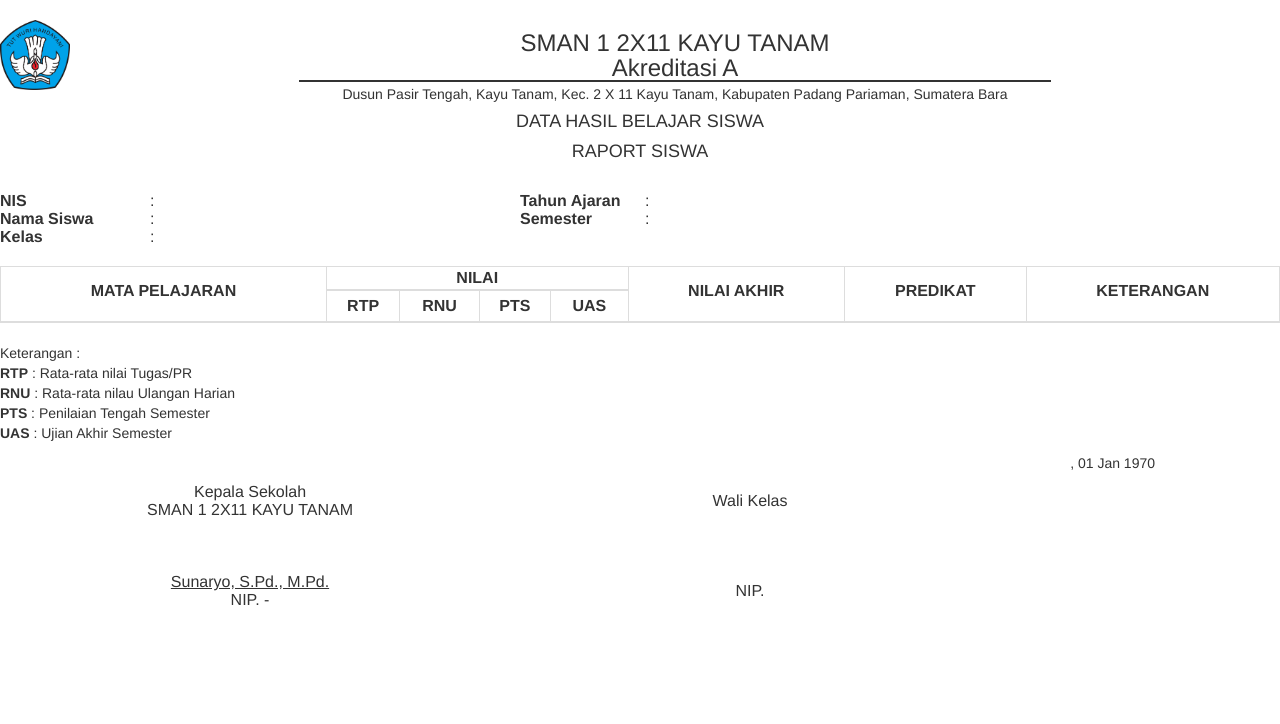
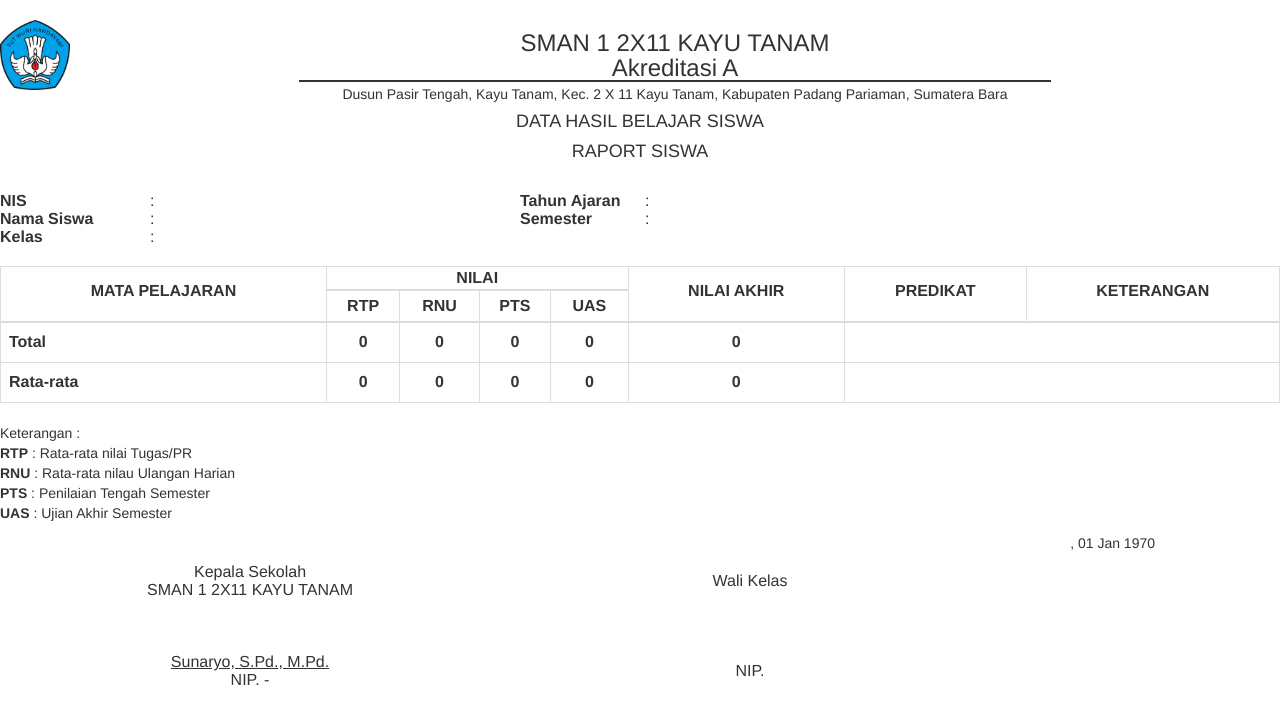
Before and after one commit to Khairul122/JK-WebPengolahanNilaiSiswa-ED, a CodeIgniter app: page /e-raport/index.php/raport/cetak in a window 1280 px wide. Shown: the top 724 px of the page. Run offline with CodeIgniter, Linux system fonts and the light colour scheme; a user stored in the database is signed in; data comes from the database, SQL or seed files in the repository; data that the repository does not hold is empty; some libraries are stand-ins or nearby versions.

Commit message:
menambahkan rata-rata dan jumlah

```diff
--- a/views/cetak_raport.php
+++ b/views/cetak_raport.php
@@ -25,8 +25,8 @@ error_reporting(0);
         <br>
         <p style="line-height:5px; text-align: center; margin-top:-10px; ">
             <?= _school_profile()->alamat; ?>
-        <br>
-        <br>
+            <br>
+            <br>
 
         <h4 class="text-center">DATA HASIL BELAJAR SISWA</h4>
         <h4 class="text-center">RAPORT SISWA</h4>
@@ -77,6 +77,17 @@ error_reporting(0);
                 </tr>
             </thead>
             <tbody>
+                <?php
+                // Initialize variables to hold the sum of each column and the number of rows
+                $total_rtp = 0;
+                $total_rnu = 0;
+                $total_pts = 0;
+                $total_uas = 0;
+                $total_nilai_akhir = 0;
+                $count_rows = count($raport_nilai);
+                ?>
+
+                <!-- Iterate through the raport_nilai data -->
                 <?php foreach ($raport_nilai as $row) : ?>
                     <tr>
                         <td><?= $row['mapel_nama']; ?></td>
@@ -88,9 +99,41 @@ error_reporting(0);
                         <td class="text-center"><?= $row['nilai_huruf']; ?></td>
                         <td><?= $row['deskripsi']; ?></td>
                     </tr>
+
+                    <!-- Add each value to the corresponding total variable -->
+                    <?php
+                    $total_rtp += $row['rata_tp'];
+                    $total_rnu += $row['rata_uh'];
+                    $total_pts += $row['nilai_pts'];
+                    $total_uas += $row['nilai_uas'];
+                    $total_nilai_akhir += $row['nilai_akhir'];
+                    ?>
                 <?php endforeach; ?>
             </tbody>
+            <!-- Display the total values and the average values in the footer row -->
+            <tfoot>
+                <tr>
+                    <td><strong>Total</strong></td>
+                    <td class="text-center"><strong><?= $total_rtp; ?></strong></td>
+                    <td class="text-center"><strong><?= $total_rnu; ?></strong></td>
+                    <td class="text-center"><strong><?= $total_pts; ?></strong></td>
+                    <td class="text-center"><strong><?= $total_uas; ?></strong></td>
+                    <td class="text-center"><strong><?= $total_nilai_akhir; ?></strong></td>
+                    <td colspan="2"></td>
+                </tr>
+                <tr>
+                    <td><strong>Rata-rata</strong></td>
+                    <td class="text-center"><strong><?= $count_rows > 0 ? round($total_rtp / $count_rows, 2) : 0; ?></strong></td>
+                    <td class="text-center"><strong><?= $count_rows > 0 ? round($total_rnu / $count_rows, 2) : 0; ?></strong></td>
+                    <td class="text-center"><strong><?= $count_rows > 0 ? round($total_pts / $count_rows, 2) : 0; ?></strong></td>
+                    <td class="text-center"><strong><?= $count_rows > 0 ? round($total_uas / $count_rows, 2) : 0; ?></strong></td>
+                    <td class="text-center"><strong><?= $count_rows > 0 ? round($total_nilai_akhir / $count_rows, 2) : 0; ?></strong></td>
+                    <td colspan="3"></td>
+                </tr>
+            </tfoot>
         </table>
+
+
         <p>
             Keterangan :
             <br>
```
